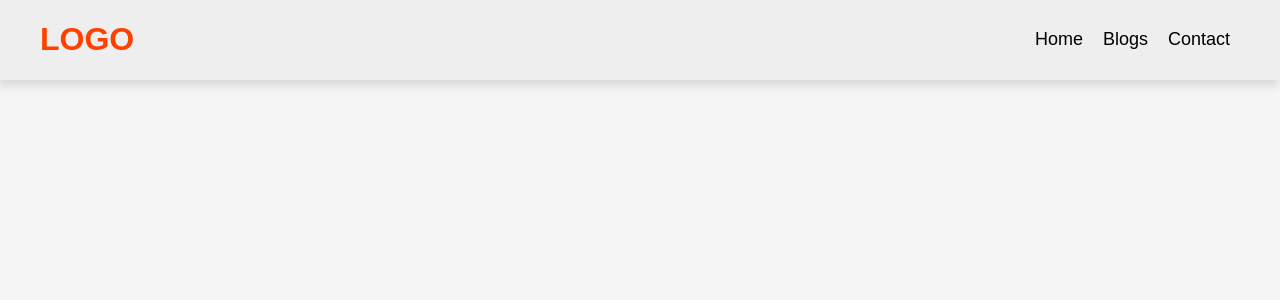
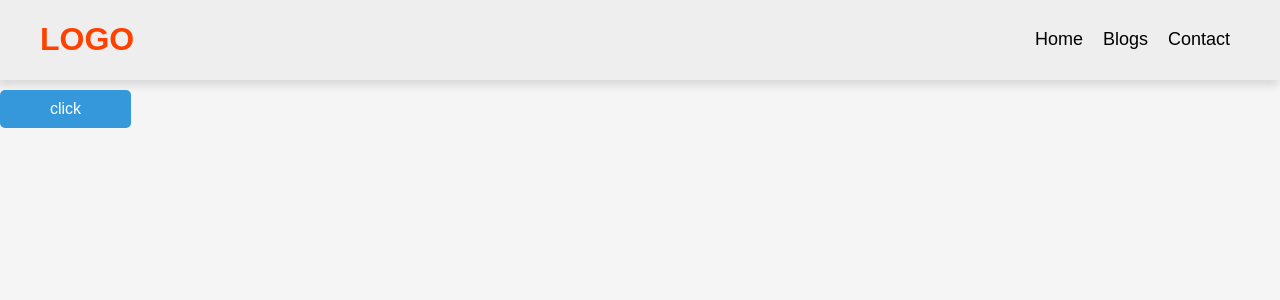
Before and after one commit to amitpachisia/projectTest, a React (Create React App) app: page / in a window 1280 px wide. Shown: the top 300 px of the page. Built offline with nearby package versions, Linux system fonts and the light colour scheme.

Commit message:
Added few lines of code in App.js

```diff
--- a/src/App.js
+++ b/src/App.js
@@ -4,7 +4,7 @@ import Contact from './Contact';
 // import Fetch from './Fetch';
 // import TodoList from './TodoList';
 import User from './User';
-// import { useState } from 'react';
+ import { useState } from 'react';
 import ReactDOM from "react-dom/client";
 import { BrowserRouter, Routes, Route } from "react-router-dom";
 import ApiFetch from './ApiFetch';
@@ -20,6 +20,11 @@ import Layout from './Layout'
 
 function App() {
 
+  const[example, setExample] = useState(true);
+
+  const checker = () => {
+    setExample(!example)
+  }
 
 
   return (
@@ -46,9 +51,7 @@ function App() {
         </Route>
       </Routes>
     </BrowserRouter>
-
-
-
+    <button onClick={checker}>click</button>
 
 
     </div>
```
